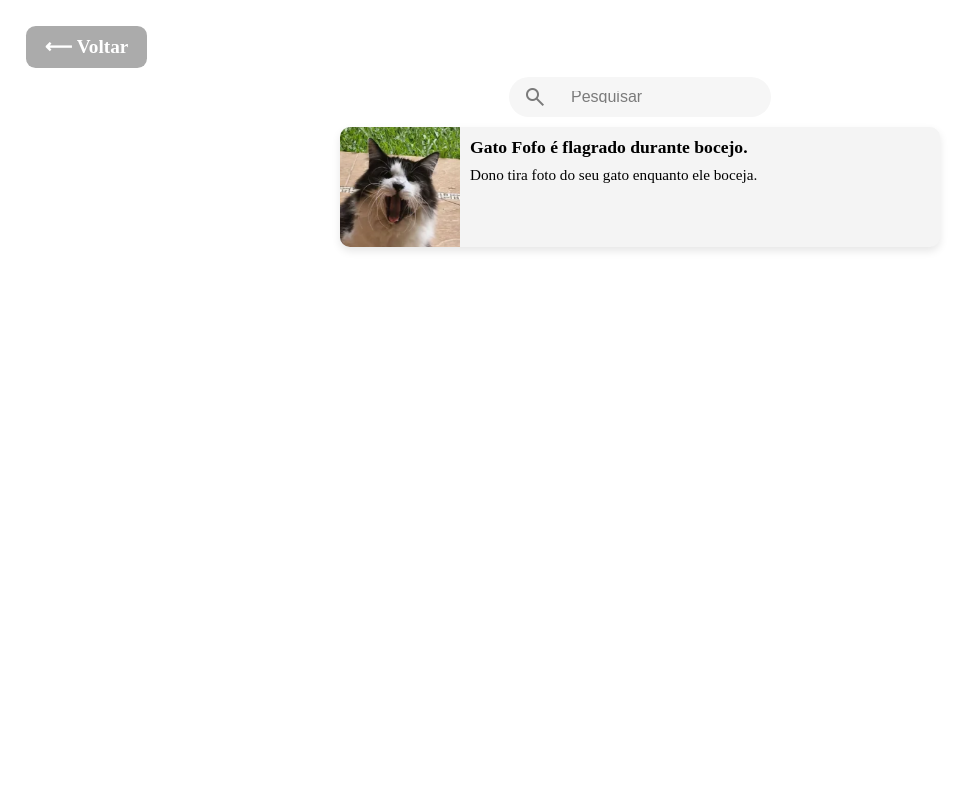
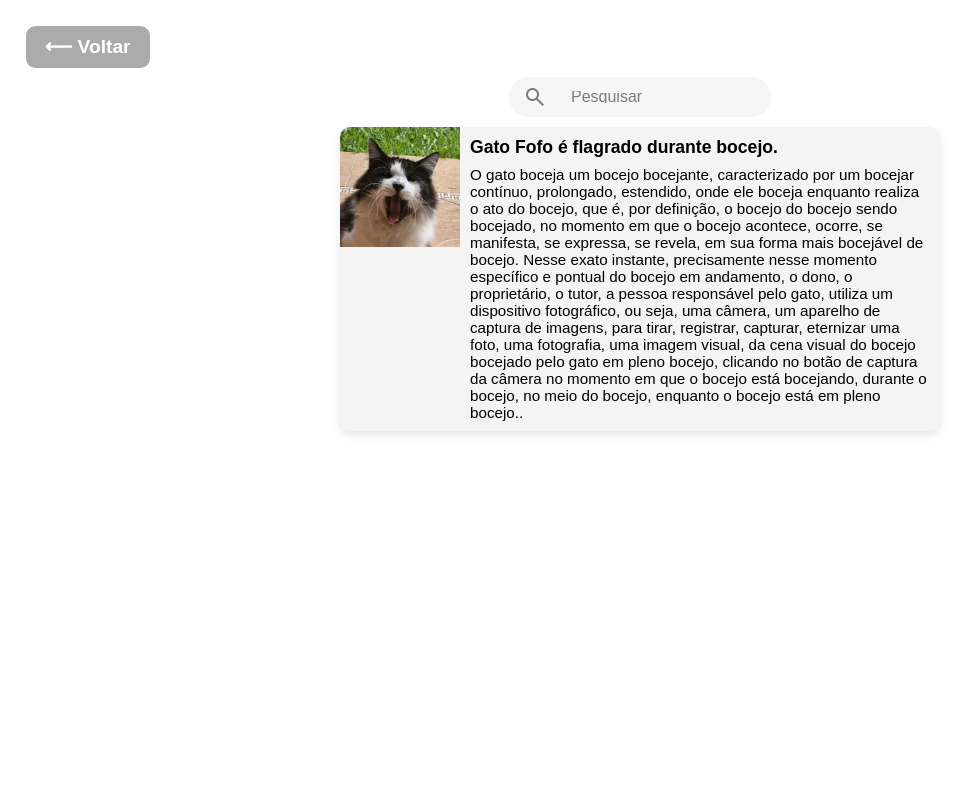
Before and after one commit to lencol-oxidavel/PP-2025, a PHP site: page /pesquisa.php in a window 1280 px wide. Shown: the whole page, without its empty margins (0-977 px from the left). Run offline with PHP 8.4, Linux system fonts and the light colour scheme.

Commit message:
gato bocejando e font arial

```diff
--- a/assets/style3.css
+++ b/assets/style3.css
@@ -1,3 +1,6 @@
+* {
+    font-family: Arial;
+}
 
 .search-form {
     width: 35%;
--- a/assets/stylelogin.css
+++ b/assets/stylelogin.css
@@ -1,6 +1,7 @@
 * {
     margin: 0px;
     padding: 0px;
+    font-family: Arial;
 }
 
 .containerr {
--- a/pesquisa.php
+++ b/pesquisa.php
@@ -26,7 +26,7 @@
         <div class="Resultado-Texto">
             <h2>Gato Fofo é flagrado durante bocejo.</h2>
             <p>
-                Dono tira foto do seu gato enquanto ele boceja.
+                O gato boceja um bocejo bocejante, caracterizado por um bocejar contínuo, prolongado, estendido, onde ele boceja enquanto realiza o ato do bocejo, que é, por definição, o bocejo do bocejo sendo bocejado, no momento em que o bocejo acontece, ocorre, se manifesta, se expressa, se revela, em sua forma mais bocejável de bocejo. Nesse exato instante, precisamente nesse momento específico e pontual do bocejo em andamento, o dono, o proprietário, o tutor, a pessoa responsável pelo gato, utiliza um dispositivo fotográfico, ou seja, uma câmera, um aparelho de captura de imagens, para tirar, registrar, capturar, eternizar uma foto, uma fotografia, uma imagem visual, da cena visual do bocejo bocejado pelo gato em pleno bocejo, clicando no botão de captura da câmera no momento em que o bocejo está bocejando, durante o bocejo, no meio do bocejo, enquanto o bocejo está em pleno bocejo..
             </p>
         </div>
     </div>
```
